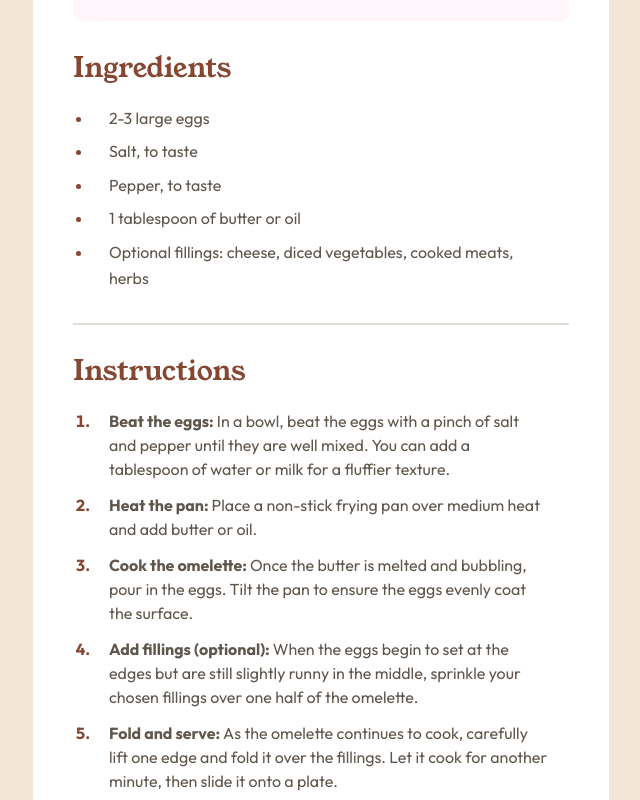
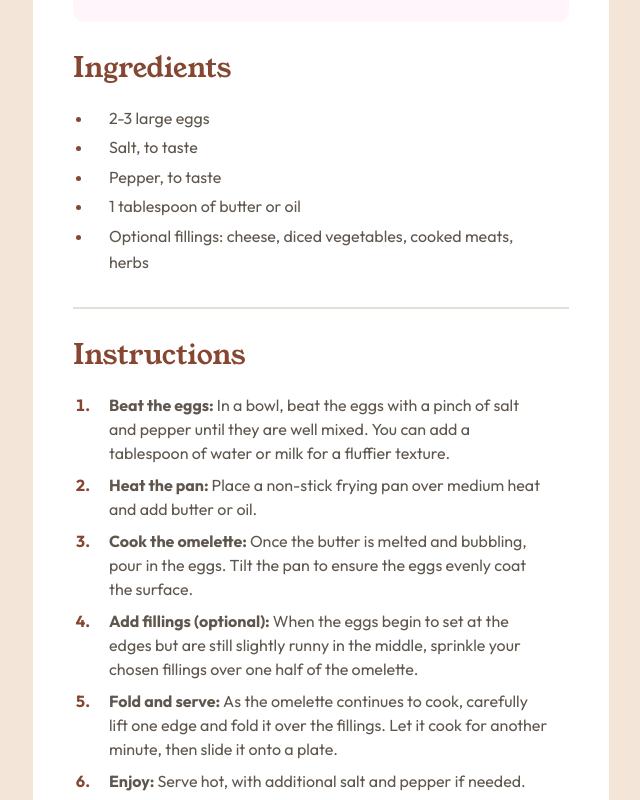
Before and after one commit to Kellenkjames/recipe-page, an Angular app in the folder recipe/: page / in a window 1280 px wide. Shown: the part 760-1560 px from the top of the page, without its empty margins (319-959 px from the left). Built offline with nearby package versions, Linux system fonts and the light colour scheme.

Commit message:
feat: revert spacing to previous version

```diff
--- a/recipe/src/app/ingredients/ingredients.component.html
+++ b/recipe/src/app/ingredients/ingredients.component.html
@@ -2,7 +2,7 @@
   <h2 class="ingredients__title mb-sm">{{ title }}</h2>
   <ul class="ingredients__list">
     @for (ingredient of ingredientsList; track $index) {
-    <li class="ingredients__list__item pl-xs mb-xxxs">
+    <li class="ingredients__list__item pl-xs mb-xxxxs">
       <span class="ingredients__list__item__desc">{{ ingredient }}</span>
     </li>
     }
--- a/recipe/src/app/instructions/instructions.component.html
+++ b/recipe/src/app/instructions/instructions.component.html
@@ -2,7 +2,7 @@
   <h3 class="instructions__title mb-sm">{{ title }}</h3>
   <ol class="instructions__list">
     @for (instruction of instructionSteps; track $index) {
-    <li class="instructions__list__item pl-xs mb-xxs">
+    <li class="instructions__list__item pl-xs mb-xxxs">
       <strong class="instructions__list__item__label"
         >{{ instruction.title }}:
       </strong>
```
